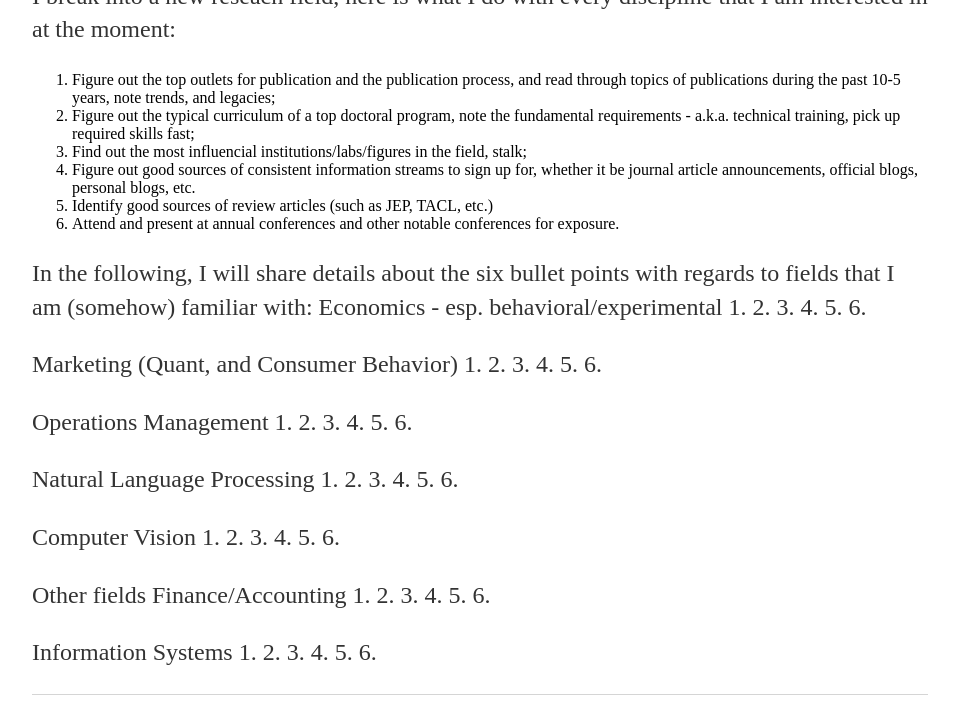
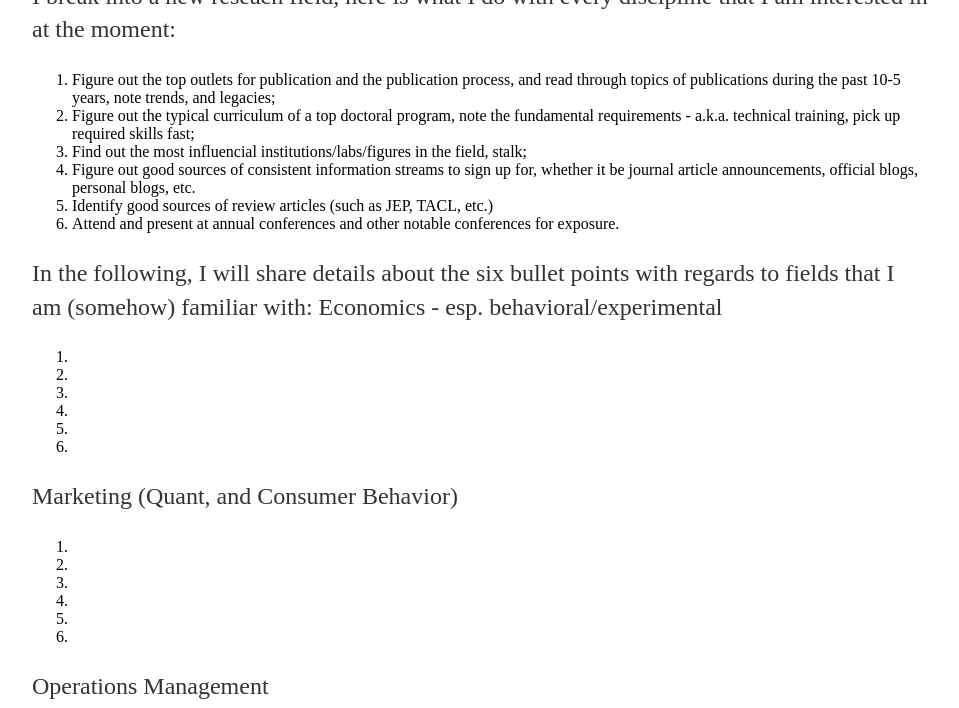
Before and after one commit to shenglih/shenglih.github.io, a Jekyll site: the page built from _posts/2019-08-01-post3.md, in a window 1280 px wide and 1400 px high, scrolled down 1112 px. Shown: the top 708 px of the window, without its empty margins (160-1119 px from the left). Built offline with Jekyll 4.4.1, drawn with Linux system fonts in a browser that asks for light colours; some of the changed text lies outside the part shown.

Commit message:
Update 2019-08-01-post3.md

```diff
--- a/_posts/2019-08-01-post3.md
+++ b/_posts/2019-08-01-post3.md
@@ -3,74 +3,89 @@
 title: My Limited Experience as an Interdisciplinary Researcher
 date: 2019-08-01
 ---
-As a wildcard character whose academic trajectory and research interests cover multiple disciplines and fields --- from management science (a.k.a. applied operations research) to behavioral and experimental economics, from quantitative marketing to cognition, from information science to computational social science, from natural language processing to computer vision --- I am accustomed to a variety of comments such as "she is completely disoriented and out of focus", "her ideas are all over the place", and "broad interests with creativity and vision".
+As a wildcard character whose academic trajectory and research interests cover multiple disciplines and fields --- from management science (a.k.a. applied operations research) to behavioral and experimental economics, from quantitative marketing to cognition, from information science to computational social science, from natural language processing to computer vision --- I am accustomed to a variety of comments such as "she is completely disoriented and out of focus", "her ideas are all over the place", and "broad interests with creativity and vision". <br>
 
-Regardless of what others think of me, I myself couldn't be happier with my choice and where I end up right now, even though I am positive that all of my previous advisors would advise their future advisees against following my path, which I whole-heartedly agree. Look at where I end up now --- the industry lol.
+Regardless of what others think of me, I myself couldn't be happier with my choice and where I end up right now, even though I am positive that all of my previous advisors would advise their future advisees against following my path, which I whole-heartedly agree. Look at where I end up now --- the industry lol.<br>
 
-Regardless, I am still the bright-eyed girl I was a decade ago, curious about the unknown and humbled by the vast amount of knowledge about which I don't know that I don't know. And I will continue exploring and expanding the range of my radar. I still recall vividly from conversations happened many years ago in LA --- when Xuanming Su, the prolific operations scholar who made his career introducing behavioral economics into operations management, was fielding questions from us right before his talk, and in response to my naive question "how could you possibly be an expert in many different fields doing interdisciplinary research?" he commented "well, you have to, and that's the difficult part of being interdiscipinary!" And that moment changed my mindset completely.
+Regardless, I am still the bright-eyed girl I was a decade ago, curious about the unknown and humbled by the vast amount of knowledge about which I don't know that I don't know. And I will continue exploring and expanding the range of my radar. I still recall vividly from conversations happened many years ago in LA --- when Xuanming Su, the prolific operations scholar who made his career introducing behavioral economics into operations management, was fielding questions from us right before his talk, and in response to my naive question "how could you possibly be an expert in many different fields doing interdisciplinary research?" he commented "well, you have to, and that's the difficult part of being interdiscipinary!" And that moment changed my mindset completely.<br>
 
-To reduce the noise to information ratio of this article, and to provide a structure with which I break into a new reseach field, here is what I do with every discipline that I am interested in at the moment:
-1. Figure out the top outlets for publication and the publication process, and read through topics of publications during the past 10-5 years, note trends, and legacies;
-2. Figure out the typical curriculum of a top doctoral program, note the fundamental requirements - a.k.a. technical training, pick up required skills fast;
-3. Find out the most influencial institutions/labs/figures in the field, stalk;
-4. Figure out good sources of consistent information streams to sign up for, whether it be journal article announcements, official blogs, personal blogs, etc.
-5. Identify good sources of review articles (such as JEP,  TACL, etc.)
-6. Attend and present at annual conferences and other notable conferences for exposure.
-
+To reduce the noise to information ratio of this article, and to provide a structure with which I break into a new reseach field, here is what I do with every discipline that I am interested in at the moment:<br>
+<ol>
+<li>Figure out the top outlets for publication and the publication process, and read through topics of publications during the past 10-5 years, note trends, and legacies;</li>
+<li>Figure out the typical curriculum of a top doctoral program, note the fundamental requirements - a.k.a. technical training, pick up required skills fast;</li>
+  <li>Find out the most influencial institutions/labs/figures in the field, stalk;</li>
+<li>Figure out good sources of consistent information streams to sign up for, whether it be journal article announcements, official blogs, personal blogs, etc.</li>
+  <li>Identify good sources of review articles (such as JEP,  TACL, etc.)</li>
+  <li>Attend and present at annual conferences and other notable conferences for exposure.</li>
+</ol>
 In the following, I will share details about the six bullet points with regards to fields that I am (somehow) familiar with:
 Economics - esp. behavioral/experimental
-1.
-2.
-3.
-4.
-5.
-6.
+<ol>
+  <li></li>
+  <li></li>
+  <li></li>
+  <li></li>
+  <li></li>
+  <li></li>
+</ol>
 
 Marketing (Quant, and Consumer Behavior)
-1.
-2.
-3.
-4.
-5.
-6.
+<ol>
+  <li></li>
+  <li></li>
+  <li></li>
+  <li></li>
+  <li></li>
+  <li></li>
+</ol>
 
 Operations Management
-1.
-2.
-3.
-4.
-5.
-6.
+<ol>
+  <li></li>
+  <li></li>
+  <li></li>
+  <li></li>
+  <li></li>
+  <li></li>
+</ol>
 
 Natural Language Processing
-1.
-2.
-3.
-4.
-5.
-6.
+<ol>
+  <li></li>
+  <li></li>
+  <li></li>
+  <li></li>
+  <li></li>
+  <li></li>
+</ol>
 
 Computer Vision
-1.
-2.
-3.
-4.
-5.
-6.
+<ol>
+  <li></li>
+  <li></li>
+  <li></li>
+  <li></li>
+  <li></li>
+  <li></li>
+</ol>
 
 Other fields
 Finance/Accounting
-1.
-2.
-3.
-4.
-5.
-6.
+<ol>
+  <li></li>
+  <li></li>
+  <li></li>
+  <li></li>
+  <li></li>
+  <li></li>
+</ol>
 
 Information Systems
-1.
-2.
-3.
-4.
-5.
-6.
+<ol>
+  <li></li>
+  <li></li>
+  <li></li>
+  <li></li>
+  <li></li>
+  <li></li>
+</ol>
```
